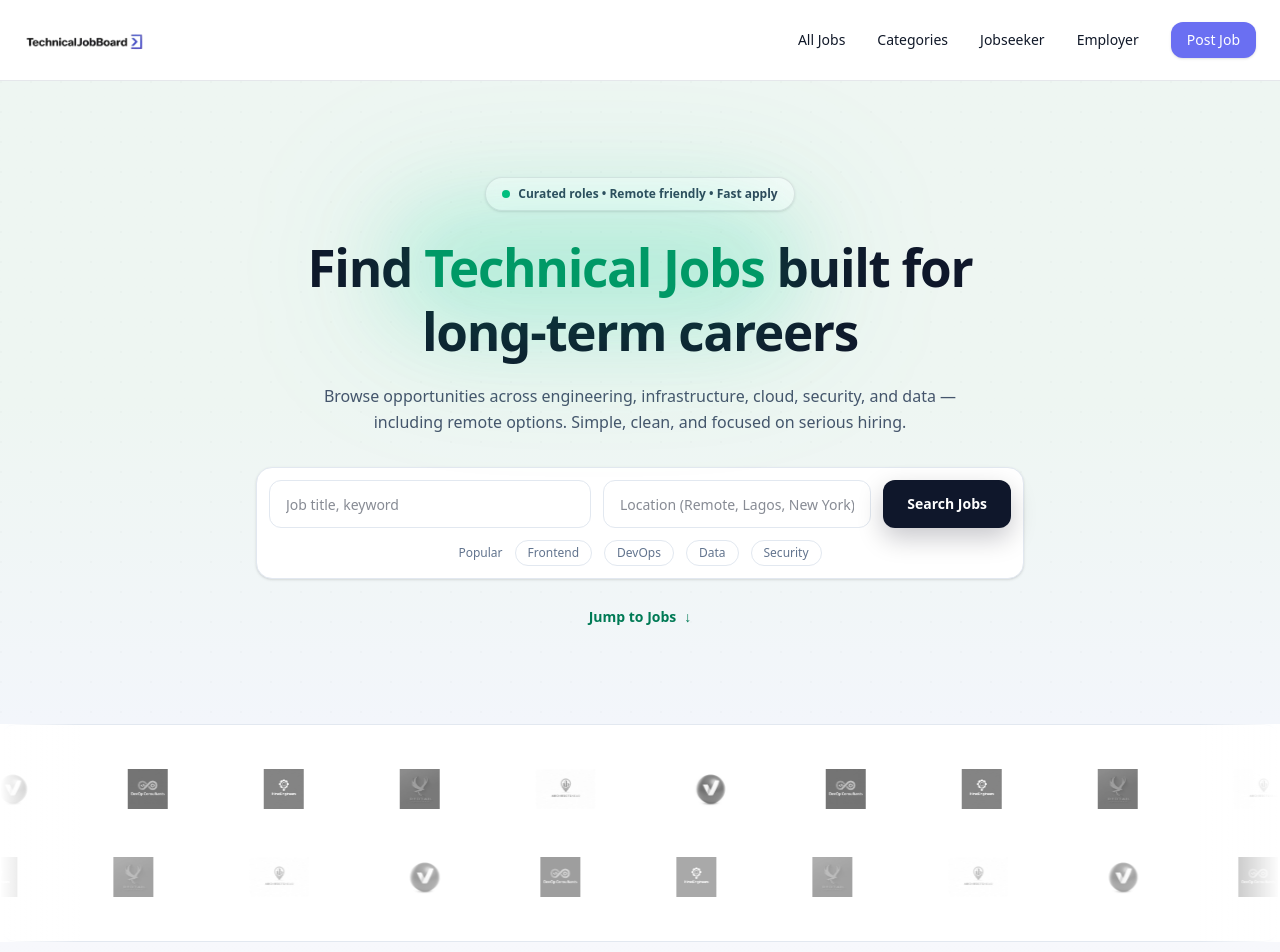
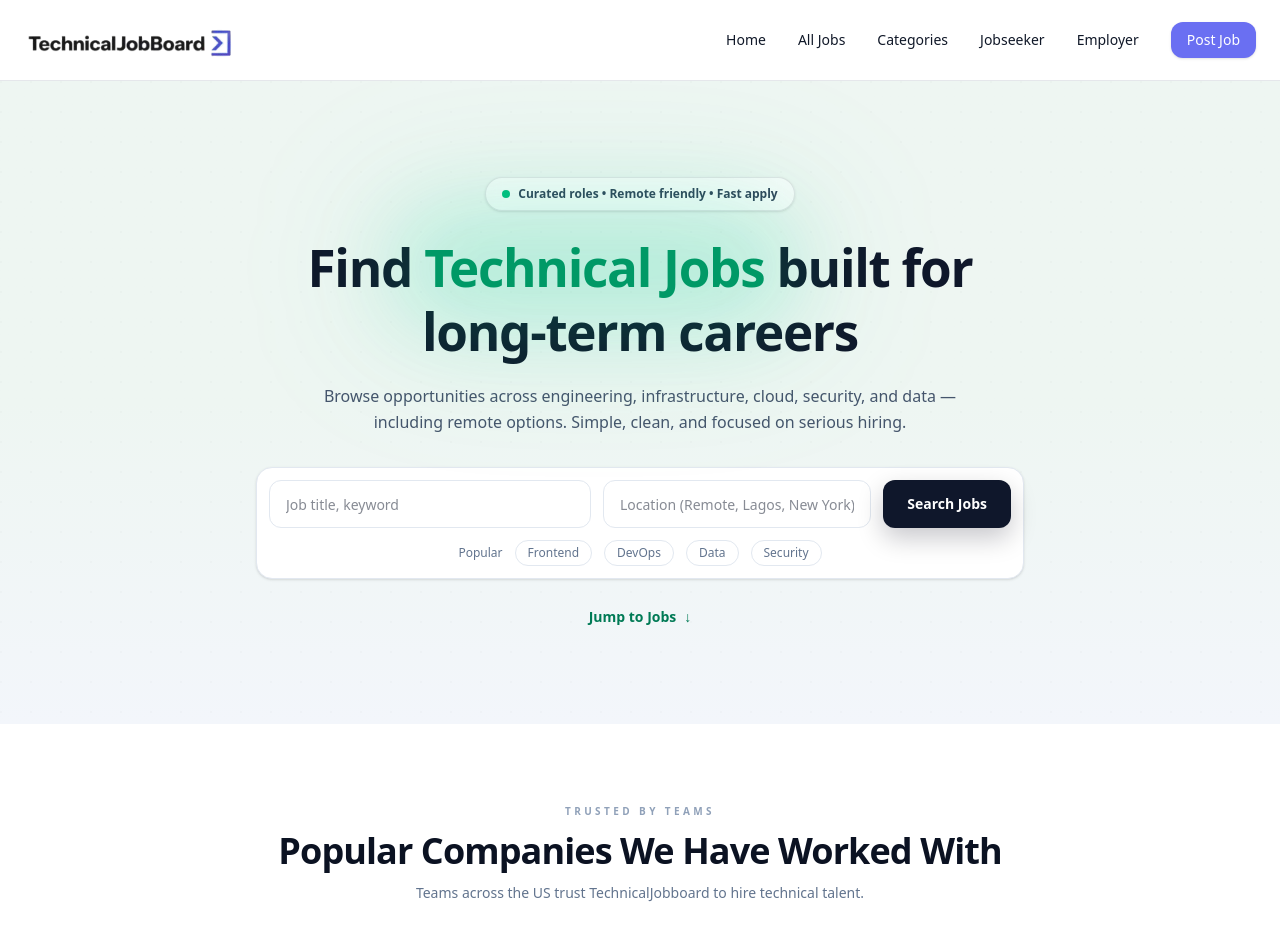
Before and after one commit to adebisidolapo/technicaljobboard, a Next.js app: page / in a window 1280 px wide. Shown: the top 952 px of the page. Built offline with nearby package versions, Linux system fonts and the light colour scheme.

Commit message:
update ui

```diff
--- a/app/page.tsx
+++ b/app/page.tsx
@@ -280,7 +280,27 @@ export default function Home() {
       </section>
 
       {/* ================= TRUSTED BY TEAMS ================= */}
-<CompanyLogoCarousel />
+<section className="bg-white py-16 md:py-20">
+  <div className="max-w-7xl mx-auto px-6">
+    <div className="text-center">
+      <p className="text-[10px] tracking-[0.34em] text-slate-400 font-semibold uppercase">
+        Trusted by teams
+      </p>
+      <h2 className="mt-3 text-2xl md:text-4xl font-extrabold text-[#0B1222] tracking-tight">
+        Popular Companies We Have Worked With
+      </h2>
+      <p className="mt-3 text-sm text-slate-500 max-w-2xl mx-auto">
+        Teams across the US trust TechnicalJobboard to hire technical talent.
+      </p>
+    </div>
+
+    <div className="mt-14">
+      {/* Company logo carousel */}
+      <CompanyLogoCarousel />
+    </div>
+  </div>
+</section>
+
 
 
       {/* ================= CATEGORIES ================= */}
--- a/components/SiteHeader.tsx
+++ b/components/SiteHeader.tsx
@@ -1,12 +1,10 @@
 "use client";
 
-import { useEffect, useId, useState } from "react";
+import { useEffect, useState } from "react";
 import Link from "next/link";
-import Image from "next/image";
 
 export default function SiteHeader() {
   const [open, setOpen] = useState(false);
-  const mobileMenuId = useId();
 
   // Close on ESC
   useEffect(() => {
@@ -17,7 +15,7 @@ export default function SiteHeader() {
     return () => window.removeEventListener("keydown", onKeyDown);
   }, []);
 
-  // Lock body scroll when menu is open
+  // Lock scroll when mobile menu is open
   useEffect(() => {
     if (!open) return;
     const prev = document.body.style.overflow;
@@ -27,43 +25,37 @@ export default function SiteHeader() {
     };
   }, [open]);
 
-  const close = () => setOpen(false);
-
-  const navLink =
-    "hover:text-[var(--brand-purple)] transition text-gray-900";
-  const mobileLink =
-    "py-3 px-3 rounded-xl hover:bg-gray-50 text-gray-900 font-medium";
-
   return (
-    <header className="sticky top-0 z-50 w-full border-b border-gray-200 bg-white/85 backdrop-blur">
+    <header className="sticky top-0 z-50 w-full border-b border-gray-200 bg-white/90 backdrop-blur">
       <div className="mx-auto max-w-7xl px-4 sm:px-6 h-20 flex items-center justify-between">
-        {/* Logo */}
-        <Link href="/" className="flex items-center" aria-label="Go to home">
-          <Image
+        {/* LOGO */}
+        <Link href="/" className="flex items-center">
+          <img
             src="/Technicaljoblogo-removebg-preview.png"
             alt="TechnicalJobboard"
-            width={220}
-            height={80}
-            className="h-14 sm:h-16 w-auto object-contain"
-            priority
+            className="h-20 sm:h-24 md:h-28 w-auto object-contain"
           />
         </Link>
 
-        {/* DESKTOP */}
-        <nav className="hidden md:flex items-center gap-8 text-sm font-medium">
-          <Link href="/all-jobs" className={navLink}>
+        {/* DESKTOP NAV */}
+        <nav className="hidden md:flex items-center gap-8 text-sm font-medium text-gray-900">
+          <Link href="/" className="hover:text-[var(--brand-purple)] transition">
+            Home
+          </Link>
+
+          <Link href="/all-jobs" className="hover:text-[var(--brand-purple)] transition">
             All Jobs
           </Link>
 
-          <Link href="/#categories" className={navLink}>
+          <Link href="/#categories" className="hover:text-[var(--brand-purple)] transition">
             Categories
           </Link>
 
-          <Link href="#" className={navLink}>
+          <Link href="#" className="hover:text-[var(--brand-purple)] transition">
             Jobseeker
           </Link>
 
-          <Link href="#" className={navLink}>
+          <Link href="#" className="hover:text-[var(--brand-purple)] transition">
             Employer
           </Link>
 
@@ -79,51 +71,48 @@ export default function SiteHeader() {
         <button
           type="button"
           onClick={() => setOpen((v) => !v)}
-          aria-expanded={open}
-          aria-controls={mobileMenuId}
-          aria-label={open ? "Close menu" : "Open menu"}
-          className="md:hidden inline-flex items-center justify-center rounded-xl border border-[var(--brand-purple)]/25 bg-white px-3 py-2 text-[var(--brand-purple)] shadow-sm hover:bg-[#EEF0FF] focus:outline-none focus:ring-2 focus:ring-[var(--brand-purple)]/40 transition"
+          aria-label="Toggle menu"
+          className="md:hidden inline-flex items-center justify-center rounded-xl border border-[var(--brand-purple)]/30 bg-white px-3 py-2 text-[var(--brand-purple)] shadow-sm hover:bg-[#EEF0FF] transition"
         >
-          {open ? "✕" : "☰"}
+          ☰
         </button>
       </div>
 
       {/* MOBILE MENU */}
       {open && (
         <div className="md:hidden">
-          {/* Overlay */}
           <button
             type="button"
             className="fixed inset-0 z-40 bg-black/30"
-            aria-label="Close menu overlay"
-            onClick={close}
+            aria-label="Close menu"
+            onClick={() => setOpen(false)}
           />
 
-          {/* Panel */}
-          <div
-            id={mobileMenuId}
-            className="relative z-50 border-t border-gray-200 bg-white"
-          >
-            <div className="mx-auto max-w-7xl px-4 sm:px-6 py-4 flex flex-col gap-2">
-              <Link href="/all-jobs" onClick={close} className={mobileLink}>
+          <div className="relative z-50 border-t border-gray-200 bg-white">
+            <div className="mx-auto max-w-7xl px-4 sm:px-6 py-4 flex flex-col gap-3">
+              <Link href="/" onClick={() => setOpen(false)} className="py-3 px-3 rounded-xl hover:bg-gray-50">
+                Home
+              </Link>
+
+              <Link href="/all-jobs" onClick={() => setOpen(false)} className="py-3 px-3 rounded-xl hover:bg-gray-50">
                 All Jobs
               </Link>
 
-              <Link href="/#categories" onClick={close} className={mobileLink}>
+              <Link href="/#categories" onClick={() => setOpen(false)} className="py-3 px-3 rounded-xl hover:bg-gray-50">
                 Categories
               </Link>
 
-              <Link href="#" onClick={close} className={mobileLink}>
+              <Link href="#" onClick={() => setOpen(false)} className="py-3 px-3 rounded-xl hover:bg-gray-50">
                 Jobseeker
               </Link>
 
-              <Link href="#" onClick={close} className={mobileLink}>
+              <Link href="#" onClick={() => setOpen(false)} className="py-3 px-3 rounded-xl hover:bg-gray-50">
                 Employer
               </Link>
 
               <Link
                 href="#"
-                onClick={close}
+                onClick={() => setOpen(false)}
                 className="mt-2 inline-flex items-center justify-center py-3 rounded-2xl bg-[var(--brand-purple)] hover:bg-[var(--brand-purple-dark)] text-white font-semibold shadow-sm transition"
               >
                 Post Job
```
